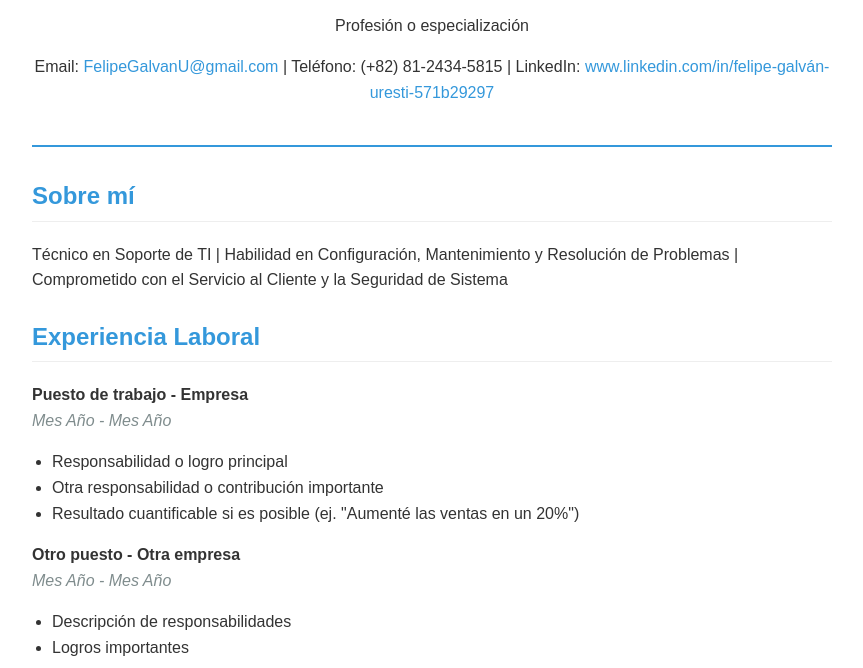
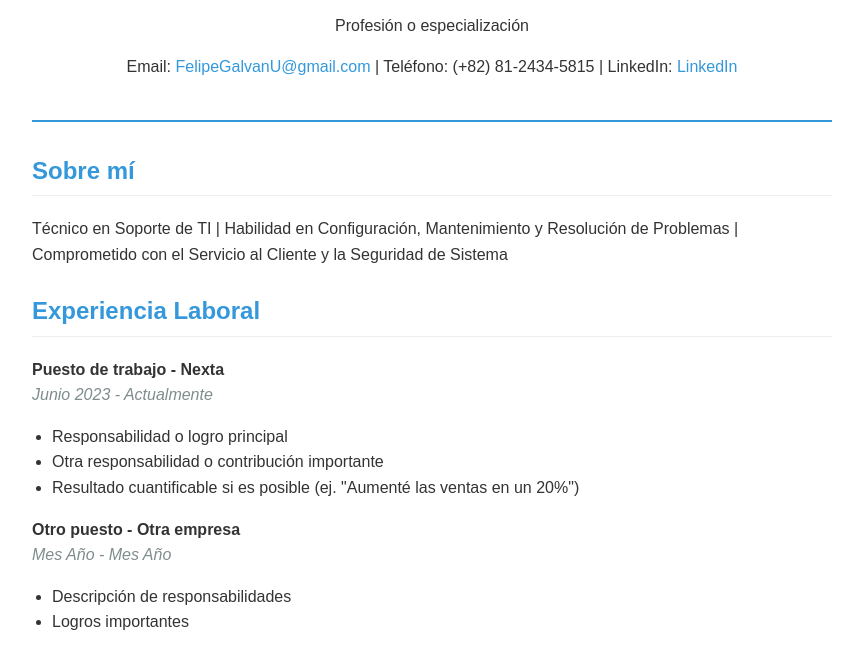
Before and after one commit to FelipeGalvanU/CV-FGU, a plain HTML site: page index.html in a window 1280 px wide. Shown: the part 96-764 px from the top of the page, without its empty margins (208-1071 px from the left). Drawn offline with Linux system fonts and the light colour scheme.

Commit message:
Update index.html

```diff
--- a/index.html
+++ b/index.html
@@ -64,7 +64,7 @@
         <div class="contact-info">
             <p>Email: <a href="mailto:tuemail@example.com">FelipeGalvanU@gmail.com</a> |
                Teléfono: (+82) 81-2434-5815 |
-               LinkedIn: <a href="https://linkedin.com/in/tuperfil" target="_blank">www.linkedin.com/in/felipe-galván-uresti-571b29297</a></p>
+               LinkedIn: <a href="https://www.linkedin.com/in/felipe-galv%C3%A1n-uresti-571b29297/" target="_blank">LinkedIn</a></p>
         </div>
     </header>
 
@@ -76,8 +76,8 @@
     <section id="experience">
         <h2>Experiencia Laboral</h2>
         <div class="job">
-            <div class="job-title">Puesto de trabajo - <span class="company">Empresa</span></div>
-            <div class="date">Mes Año - Mes Año</div>
+            <div class="job-title">Puesto de trabajo - <span class="company">Nexta</span></div>
+            <div class="date">Junio 2023 - Actualmente</div>
             <ul>
                 <li>Responsabilidad o logro principal</li>
                 <li>Otra responsabilidad o contribución importante</li>
```
